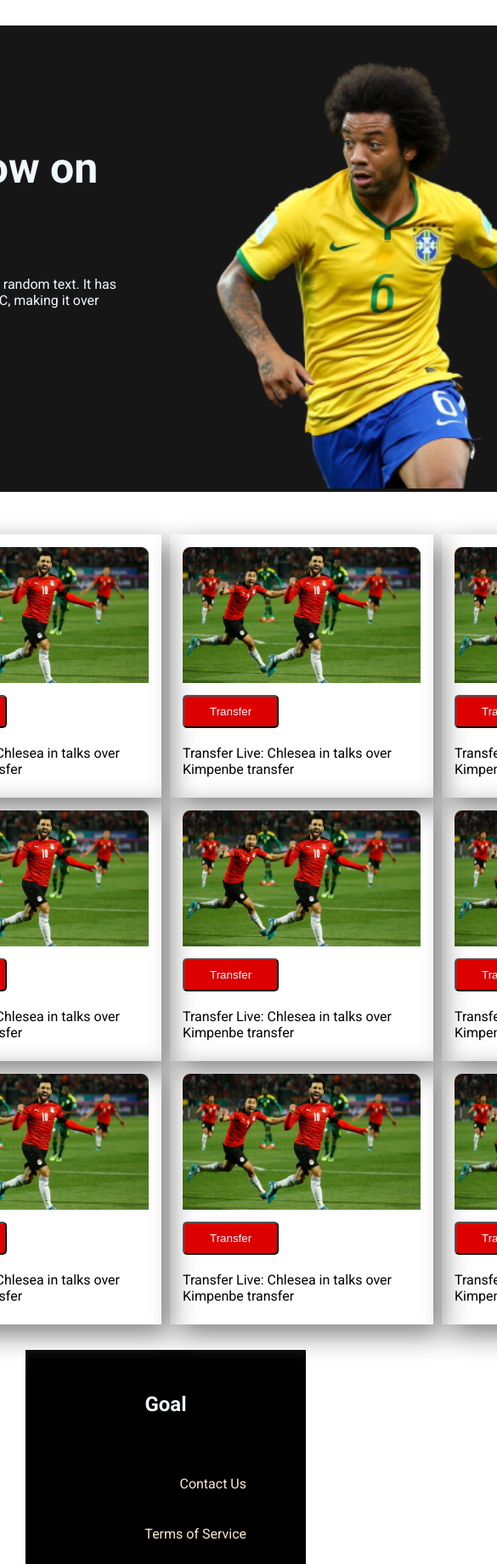
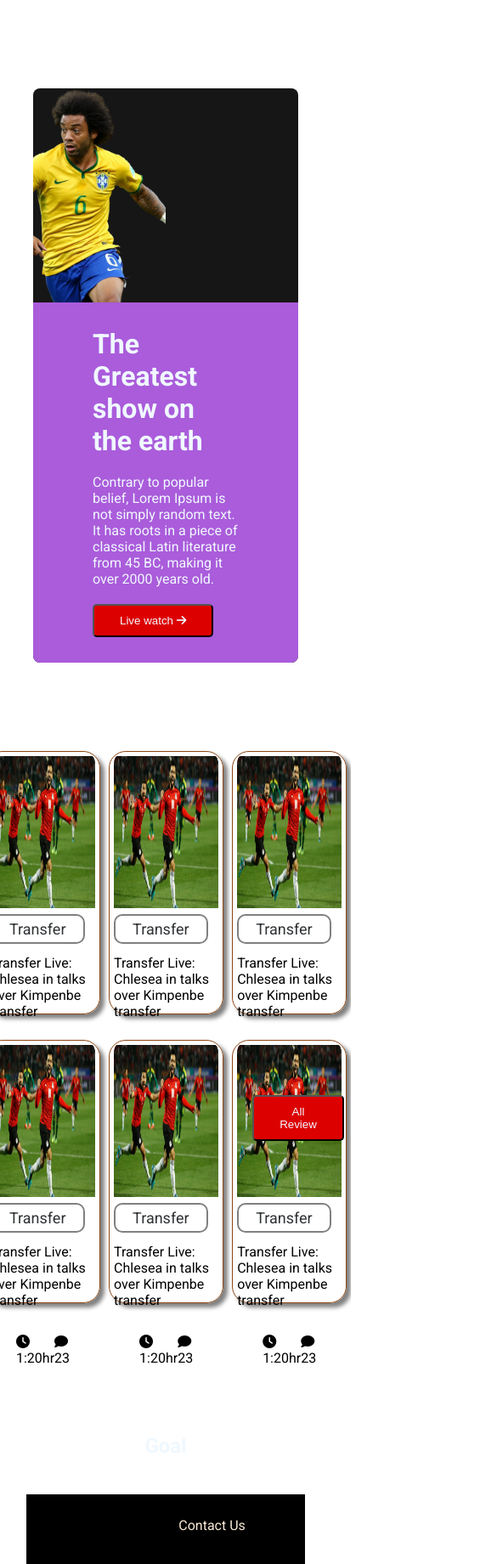
Before and after one commit to Rasel91/responsive-web-tutorial, a plain HTML site: page index.html in a window 390 px wide. Shown: the top 1841 px of the page at 85% size, 585 px wide, since content can reach past the window. Drawn offline with Linux system fonts and the light colour scheme.

Commit message:
responsive add

```diff
--- a/index.html
+++ b/index.html
@@ -37,83 +37,141 @@
     </header>
 
     <main>
-
-        <section>
+        <div class="container">
             <div class="middle-bar">
                 <div class="side-bar1">
                     <ul>
-                        <li style="margin-bottom:30px ;"><a class="up_btn" href="">Up comming </a></li>
-                        <li style="margin-bottom:30px ;"><a class="up_btn1" href="">All Group </a></li>
-                        <li style="margin-bottom:30px ;"><a class="up_btn2" href="">Blog </a></li>
+                        <li style="margin-bottom:40px ; "><a class="up_btn" href="">Up comming </a>
+                        </li>
+                        <li style="margin-bottom:40px ;"><a class="up_btn1" href="">All Group </a></li>
+                        <li style="margin-bottom:40px ;"><a class="up_btn2" href="">Blog </a></li>
                     </ul>
 
                 </div>
+
                 <div class="side-bar2">
                     <div class="img-text">
                         <img src="images/Blog Image.png" alt="">
-                        <button> Transfer</button>
-                        <p>Transfer Live: Chlesea in talks over Kimpenbe transfer</p>
-                    </div>
-                    <div class="img-text">
-                        <img src="images/Blog Image.png" alt="">
-                        <button> Transfer</button>
+                        <a href="">Transfer</a>
                         <p>Transfer Live: Chlesea in talks over Kimpenbe transfer</p>
 
-                    </div>
-                    <div class="img-text">
-                        <img src="images/Blog Image.png" alt="">
-                        <button> Transfer</button>
-                        <p>Transfer Live: Chlesea in talks over Kimpenbe transfer</p>
+                        <div class="side-icon">
+                            <div class="clock-item">
+                                <i class="fa-solid fa-clock "></i>
+                                <span>1:20hr</span>
 
-                    </div>
-                    <div class="img-text">
-                        <img src="images/Blog Image.png" alt="">
-                        <button> Transfer</button>
-                        <p>Transfer Live: Chlesea in talks over Kimpenbe transfer</p>
+                            </div>
+                            <div class="clock-item">
+                                <i class="fa-solid far fa-comment "></i>
+                                <span>23</span>
 
-                    </div>
-                    <div class="img-text">
-                        <img src="images/Blog Image.png" alt="">
-                        <button> Transfer</button>
-                        <p>Transfer Live: Chlesea in talks over Kimpenbe transfer</p>
-
-                    </div>
-                    <div class="img-text">
-                        <img src="images/Blog Image.png" alt="">
-                        <button> Transfer</button>
-                        <p>Transfer Live: Chlesea in talks over Kimpenbe transfer</p>
-
-                    </div>
-                    <div class="img-text">
-                        <img src="images/Blog Image.png" alt="">
-                        <button> Transfer</button>
-                        <p>Transfer Live: Chlesea in talks over Kimpenbe transfer</p>
-
-                    </div>
-                    <div class="img-text">
-                        <img src="images/Blog Image.png" alt="">
-                        <button> Transfer</button>
-                        <p>Transfer Live: Chlesea in talks over Kimpenbe transfer</p>
-
-                    </div>
-                    <div class="img-text">
-                        <img src="images/Blog Image.png" alt="">
-                        <button> Transfer</button>
-                        <p>Transfer Live: Chlesea in talks over Kimpenbe transfer</p>
+                            </div>
+                        </div>
 
                     </div>
 
 
+                    <div class="img-text">
+                        <img src="images/Blog Image.png" alt="">
+                        <a href="">Transfer</a>
+                        <p>Transfer Live: Chlesea in talks over Kimpenbe transfer</p>
+
+                        <div class="side-icon">
+                            <div class="clock-item">
+                                <i class="fa-solid fa-clock "></i>
+                                <span>1:20hr</span>
+
+                            </div>
+                            <div class="clock-item">
+                                <i class="fa-solid far fa-comment "></i>
+                                <span>23</span>
+
+                            </div>
+                        </div>
+                    </div>
+                    <div class="img-text">
+                        <img src="images/Blog Image.png" alt="">
+                        <a href="">Transfer</a>
+                        <p>Transfer Live: Chlesea in talks over Kimpenbe transfer</p>
+
+                        <div class="side-icon">
+                            <div class="clock-item">
+                                <i class="fa-solid fa-clock "></i>
+                                <span>1:20hr</span>
+
+                            </div>
+                            <div class="clock-item">
+                                <i class="fa-solid far fa-comment "></i>
+                                <span>23</span>
+
+                            </div>
+                        </div>
+                    </div>
+                    <div class="img-text">
+                        <img src="images/Blog Image.png" alt="">
+                        <a href="">Transfer</a>
+                        <p>Transfer Live: Chlesea in talks over Kimpenbe transfer</p>
+
+                        <div class="side-icon">
+                            <div class="clock-item">
+                                <i class="fa-solid fa-clock "></i>
+                                <span>1:20hr</span>
+
+                            </div>
+                            <div class="clock-item">
+                                <i class="fa-solid far fa-comment "></i>
+                                <span>23</span>
+
+                            </div>
+                        </div>
+                    </div>
+                    <div class="img-text">
+                        <img src="images/Blog Image.png" alt="">
+                        <a href="">Transfer</a>
+                        <p>Transfer Live: Chlesea in talks over Kimpenbe transfer</p>
+
+                        <div class="side-icon">
+                            <div class="clock-item">
+                                <i class="fa-solid fa-clock "></i>
+                                <span>1:20hr</span>
+
+                            </div>
+                            <div class="clock-item">
+                                <i class="fa-solid far fa-comment "></i>
+                                <span>23</span>
+
+                            </div>
+                        </div>
+                    </div>
+                    <div class="img-text">
+                        <img src="images/Blog Image.png" alt="">
+                        <a href="">Transfer</a>
+                        <p>Transfer Live: Chlesea in talks over Kimpenbe transfer</p>
+
+                        <div class="side-icon">
+                            <div class="clock-item">
+                                <i class="fa-solid fa-clock "></i>
+                                <span>1:20hr</span>
+
+                            </div>
+                            <div class="clock-item">
+                                <i class="fa-solid far fa-comment "></i>
+                                <span>23</span>
+
+                            </div>
+                        </div>
+                    </div>
 
                 </div>
-
             </div>
 
-        </section>
-
+          <section>
+            <button>
+                All Review
+            </button>
+          </section>
 
     </main>
-
     <section>
         <footer class="f-item">
             <div>
@@ -131,6 +189,7 @@
 
                 </ul>
             </div>
+
             <div>
                 <a href="https://www.facebook.com/sheke.rasel.9"><i class="fa-brands fa-facebook-square filled"></i></a>
                 <a href="https://twitter.com/RaselSheke"><i class="fa-brands fa-twitter-square filled "></i></a>
@@ -141,6 +200,9 @@
         </footer>
 
     </section>
+
 </body>
 
+
+
 </html>
--- a/styles/style.css
+++ b/styles/style.css
@@ -1,11 +1,23 @@
-*{
-    margin: 0;
-    padding: 0;
+:root {
+  --blue: #0a0c19;
+  --black:rgba(22, 22, 22, 1);
+  --dark-violet: #1b1938;
+  --violet: #aa5cdb;
+  --white: #fff;
+  --off-white: #dcdcdc;
+  --primary-font: 'Roboto', sans-serif;
+  --secondary-font: "Lexend Deca", sans-serif;
+}
+
+
+* {
+  box-sizing: border-box;
+  margin: 0;
+  padding: 0;
 }
 body{
-    font-family: 'Roboto', sans-serif;
-    text-decoration: none;
-    list-style: none;
+    font-family: var(--primary-font);
+
 }
 p{
     margin-top: 20px;
@@ -14,48 +26,45 @@ p{
 a{
     font-size: 16px;
 }
+
 .container{
-    margin-top: 30px;
+  margin-top: 20px;
+  height: 100vh;
+  display: flex;
+  justify-content: center;
+  align-items: center;
+}
+.header_item{
+  height: 80vh;
+  width: 80%;
+  display: flex;
+  background-color: var(--black);
+  border-radius: 8px;
+  overflow: hidden;
+}
+.header_text{
    display: flex;
    flex-direction: column;
-   align-items: center;
-   height: 100%;
-   width: 100%;
-   margin: o auto;
+   justify-content: center;
+   align-items: flex-start;
+    background-color: #aa5cdb;
+    padding: 30px 70px;
+    color: aliceblue;
+    height: 100%;
+    width: 50%;
+}
+.header_img{
+  height: 100%;
+  width: 50%;
+  /* position: relative; */
 
 }
-.header_item{
-    display: flex;
-    width: 1280px;
-    justify-content: center;
-    align-items: center;
-    background-repeat: no-repeat;
-    background-image: url(/images/Rectangle\ 2.png);
-    display: grid;
-    grid-template-columns: repeat(2,1fr);
-    border-radius: 30px;
+.header_img>img{
+  height: 100%;
+  width: 50%;
+  object-fit: cover;
+  object-position: center;
 
-}
-.header_text{
-    padding: 30px 70px;
-    color: aliceblue;
-    width: 80%;
-}
-.header_text h1{
-    font-weight:bold;
-    font-size: 50px;
-    padding-bottom: 20px;
-}
-.header_text p{
-   font-weight: 100;
-    font-size: 16px;
-    padding-bottom: 20px;
-}
-.header_img>img{
-  padding-top: 40px;
-  padding-left: 40px;
-  margin-left: 20px;
-  width: 75%;
 }
 
 button{
@@ -63,85 +72,106 @@ button{
     padding: 10px 30px;
     border-radius: 5px;
     background-color: rgba(221, 0, 0, 1);
+    margin-top: 20px;
 }
 /*---------------
 middle-bar section style
  --------------------*/
 .middle-bar{
-    margin-top: 50px;
+    height: 100vh;
+    width: 80%;
     display: flex;
     justify-content: center;
     align-items: center;
-    flex-direction: row;
     align-items: flex-start;
 
 }
  .side-bar1{
+    height: 40%;
+    width: 100%px;
     background-color: black;
     display: flex;
+    border-radius: 10px;
     justify-content: center;
     align-items: center;
-    width: 260px;
-    height: 220px;
-    padding: 20px;
-    margin-right: 30px;
+    /* display: grid;
+    grid-template-columns: repeat(3,1fr); */
+
  }
  .side-bar1>ul>li>a{
-    font-size: 20px;
-    color: aliceblue;
+
+    font-size: 14px;
+    color: #0a0c19;
     text-decoration: none;
  }
- .side-bar1>ul>li{
+
+ .side-bar1>ul{
+   /* display: flex; */
     list-style-type: none;
  }
 .up_btn{
    border-radius: 10px;
-   padding: 10px 65px;
+   padding: 10px 50px;
    background-color: rgb(203, 51, 5);
 }
-.up_btn1{
+.up_btn1, .up_btn2{
     border-radius: 10px;
-    padding: 10px 80px;
-   background-color: rgb(1, 18, 146);
-}
-.up_btn2{
-    border-radius: 10px;
-    padding: 10px 100px;
-   background-color: rgb(13, 163, 153);
+    padding: 10px 10px;
+   background-color: #fff;
 }
 
+
  .side-bar2{
-    /* margin: 0 5px; */
-    width: 950px;
-    display: grid;
-    grid-template-columns: repeat(3,1fr);
+
+  display: grid;
+  grid-template-columns: repeat(3,1fr);
  }
+
  .img-text{
-    height: 280px;
-    padding: 15px;
-    box-shadow: 10px 12px 30px grey;
+    border-radius: 20px;
+    border: 1px solid saddlebrown;
+    padding: 5px;
+    box-shadow: 5px 5px 5px grey;
     margin: 0 5px;
+    margin-bottom: 30px;
 
  }
+ .img-text>a{
+      border: 2px solid gray;
+     font-size: 18px;
+     color: rgb(48, 51, 53);
+     text-decoration: none;
+     padding: 5px 20px;
+     border-radius: 10px;
 
+ }
+ .side-icon{
+  height: 100%;
+ padding: 30px;
+  display: flex;
+  justify-content: space-around;
+
+ }
  .img-text>img{
+
     margin-bottom: 10px;
-    height: 160px;
-    width: 280px;
+    height: 60%;
+    width: 100%;
  }
  /*============= footer==============
   */
   .f-item{
-    margin: 30px;
+    margin: 8%;
    padding: 50px;
     display: flex;
     justify-content: center;
     align-items: center;
     flex-direction: column;
-    /* height: 250px; */
+    height: 250px;
     color: aliceblue;
     background-color: black;
   }
+
   .footer_nav{
     margin-top: 50px;
   }
@@ -158,8 +188,37 @@ middle-bar section style
 
   }
   /* socila media */
+
 .filled{
 
     margin-left: 50px;
 
   }
+
+
+
+  /* ------------
+  Media quaries
+  -------------- */
+
+  /* ---------mobile devisc---------------- */
+
+  @media only screen and (max-width: 688px) {
+    .header_text{
+      width: 100%;
+    }
+    .header_img{
+      width: 100%;
+    }
+    .header_item{
+      flex-direction: column-reverse;
+
+    }
+
+
+  }
+
+  /* ---------Tablate devisc---------------- */
+  /* @media only screen and (min-width:688px) and (max-width:992px){
+
+  } */
```
